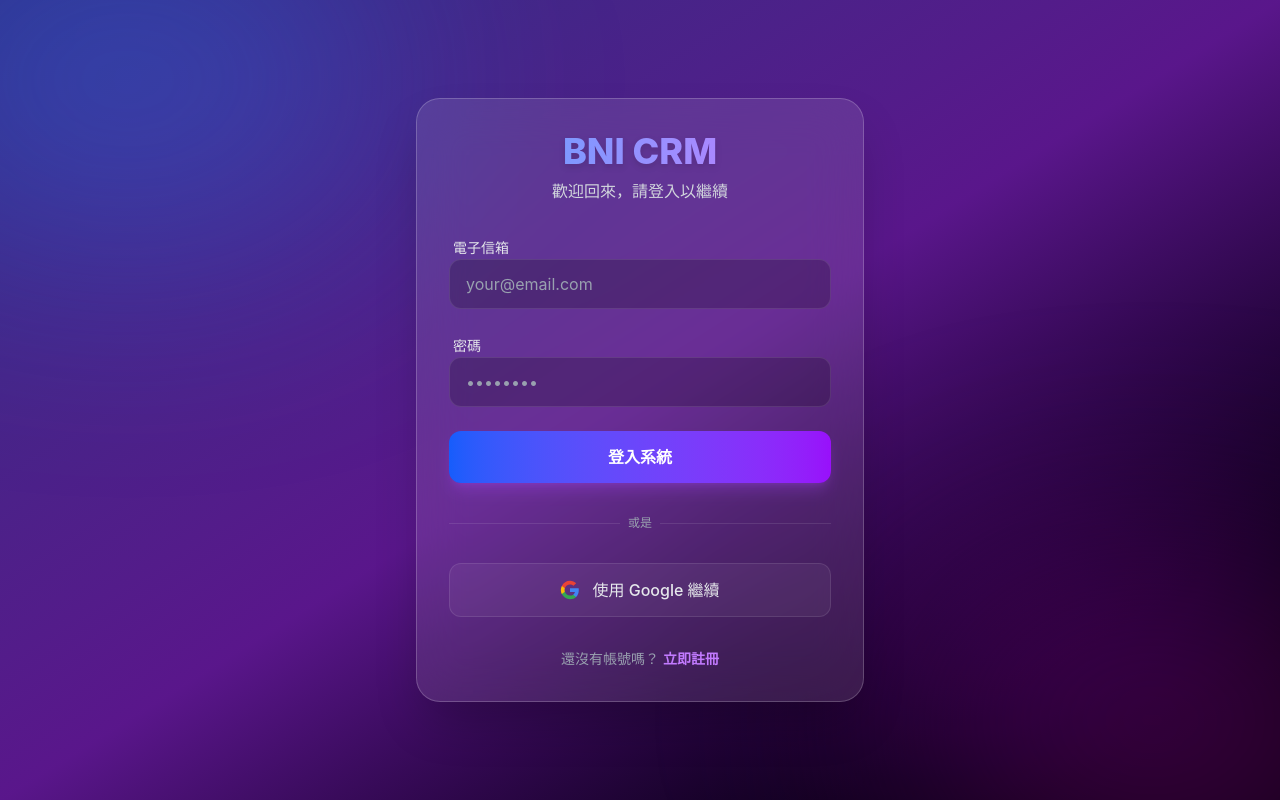
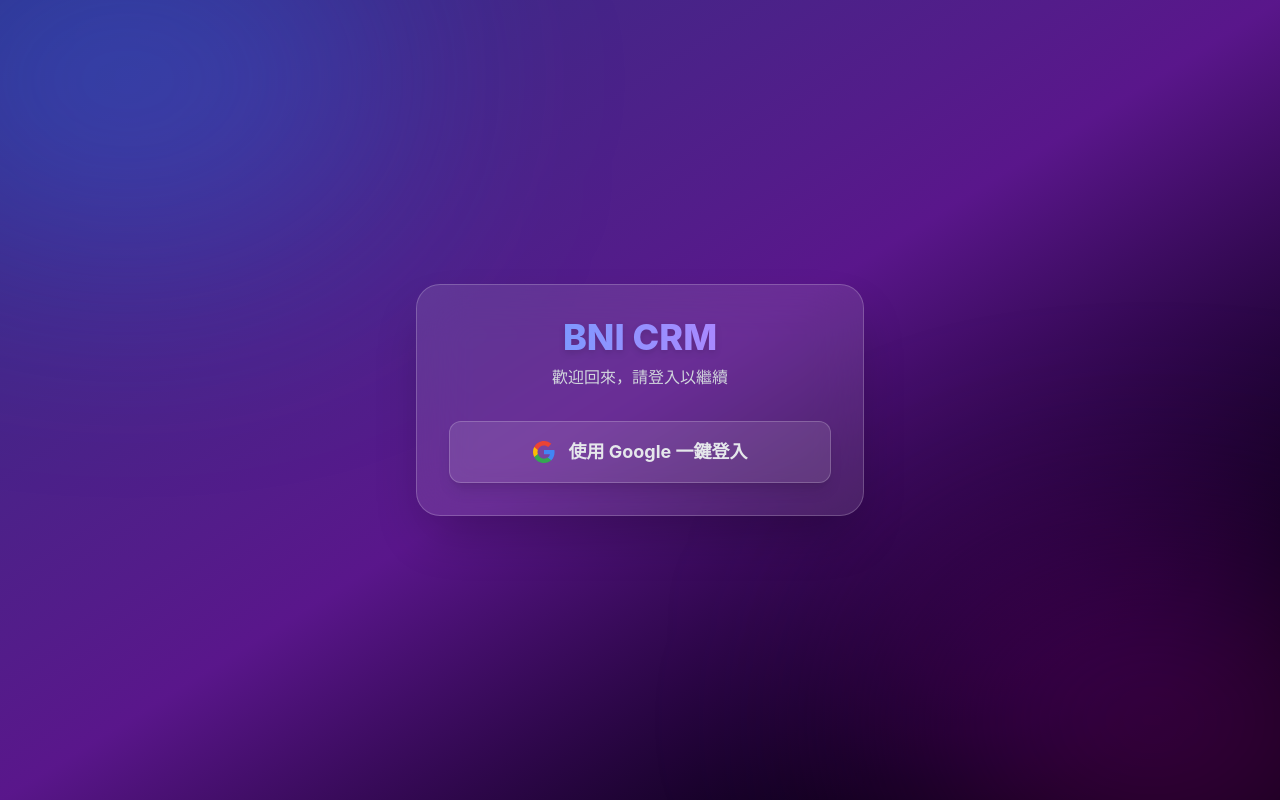
Before and after one commit to n9n9hub/bnicrm, a React (Vite) app in the folder frontend/: page /login in a window 1280 px wide. Built offline with nearby package versions, Linux system fonts and the light colour scheme; no server answers.

Commit message:
feat(auth): streamline login page to pure Google Sign In

```diff
--- a/frontend/src/pages/Login.tsx
+++ b/frontend/src/pages/Login.tsx
@@ -4,9 +4,7 @@
 import { useAuth } from '../contexts/AuthContext';
 
 export default function Login() {
-  const [email, setEmail] = useState('');
-  const [password, setPassword] = useState('');
-  const [isSignUp, setIsSignUp] = useState(false);
+
   const [error, setError] = useState<string | null>(null);
   const [loading, setLoading] = useState(false);
   const navigate = useNavigate();
@@ -18,37 +16,7 @@
     return null;
   }
 
-  const handleEmailAuth = async (e: React.FormEvent) => {
-    e.preventDefault();
-    setLoading(true);
-    setError(null);
 
-    try {
-      if (isSignUp) {
-        const { error } = await supabase.auth.signUp({
-          email,
-          password,
-        });
-        if (error) throw error;
-        alert('註冊成功！麻煩請至您的信箱收取驗證信，以啟用您的帳號。');
-      } else {
-        const { error } = await supabase.auth.signInWithPassword({
-          email,
-          password,
-        });
-        if (error) throw error;
-        navigate('/', { replace: true });
-      }
-    } catch (err) {
-      if (err instanceof Error) {
-        setError(err.message);
-      } else {
-        setError('發生未知錯誤');
-      }
-    } finally {
-      setLoading(false);
-    }
-  };
 
   const handleGoogleLogin = async () => {
     setLoading(true);
@@ -102,53 +70,13 @@
           </div>
         )}
 
-        <form onSubmit={handleEmailAuth} className="space-y-6">
-          <div className="space-y-2">
-            <label className="text-sm font-medium text-gray-200 ml-1">電子信箱</label>
-            <input
-              type="email"
-              value={email}
-              onChange={(e) => setEmail(e.target.value)}
-              required
-              className="w-full px-4 py-3 rounded-xl bg-black/20 border border-white/10 text-white placeholder-gray-400 focus:outline-none focus:ring-2 focus:ring-purple-500/50 focus:border-purple-500/50 transition-all"
-              placeholder="your@email.com"
-            />
-          </div>
-
-          <div className="space-y-2">
-            <label className="text-sm font-medium text-gray-200 ml-1">密碼</label>
-            <input
-              type="password"
-              value={password}
-              onChange={(e) => setPassword(e.target.value)}
-              required
-              className="w-full px-4 py-3 rounded-xl bg-black/20 border border-white/10 text-white placeholder-gray-400 focus:outline-none focus:ring-2 focus:ring-purple-500/50 focus:border-purple-500/50 transition-all"
-              placeholder="••••••••"
-            />
-          </div>
-
-          <button
-            type="submit"
-            disabled={loading}
-            className="w-full py-3.5 rounded-xl font-semibold text-white bg-gradient-to-r from-blue-600 to-purple-600 hover:from-blue-500 hover:to-purple-500 focus:ring-4 focus:ring-purple-500/30 transition-all duration-300 shadow-lg shadow-purple-500/25 disabled:opacity-50"
-          >
-            {loading ? '處理中...' : isSignUp ? '註冊新帳號' : '登入系統'}
-          </button>
-        </form>
-
-        <div className="mt-6 flex items-center justify-between">
-          <hr className="w-full border-white/10" />
-          <span className="p-2 text-xs text-gray-400 flex-shrink-0">或是</span>
-          <hr className="w-full border-white/10" />
-        </div>
-
         <div className="mt-6">
           <button
             onClick={handleGoogleLogin}
             disabled={loading}
-            className="w-full py-3.5 px-4 rounded-xl font-medium text-gray-200 bg-white/5 border border-white/10 hover:bg-white/10 hover:border-white/20 transition-all duration-300 flex items-center justify-center disabled:opacity-50"
+            className="w-full py-4 px-4 rounded-xl font-bold text-lg text-gray-200 bg-white/10 border border-white/20 hover:bg-white/20 hover:border-white/30 transition-all duration-300 flex items-center justify-center disabled:opacity-50 shadow-lg hover:shadow-xl hover:-translate-y-0.5"
           >
-            <svg className="w-5 h-5 mr-3" viewBox="0 0 24 24" fill="currentColor">
+            <svg className="w-6 h-6 mr-3" viewBox="0 0 24 24" fill="currentColor">
               <path
                 d="M22.56 12.25c0-.78-.07-1.53-.2-2.25H12v4.26h5.92c-.26 1.37-1.04 2.53-2.21 3.31v2.77h3.57c2.08-1.92 3.28-4.74 3.28-8.09z"
                 fill="#4285F4"
@@ -166,17 +94,7 @@
                 fill="#EA4335"
               />
             </svg>
-            使用 Google 繼續
-          </button>
-        </div>
-
-        <div className="mt-8 text-center text-sm text-gray-400">
-          {isSignUp ? '已經有帳號了嗎？' : '還沒有帳號嗎？'}{' '}
-          <button
-            onClick={() => setIsSignUp(!isSignUp)}
-            className="text-purple-400 hover:text-purple-300 font-semibold transition-colors"
-          >
-            {isSignUp ? '立即登入' : '立即註冊'}
+            使用 Google 一鍵登入
           </button>
         </div>
       </div>
```
